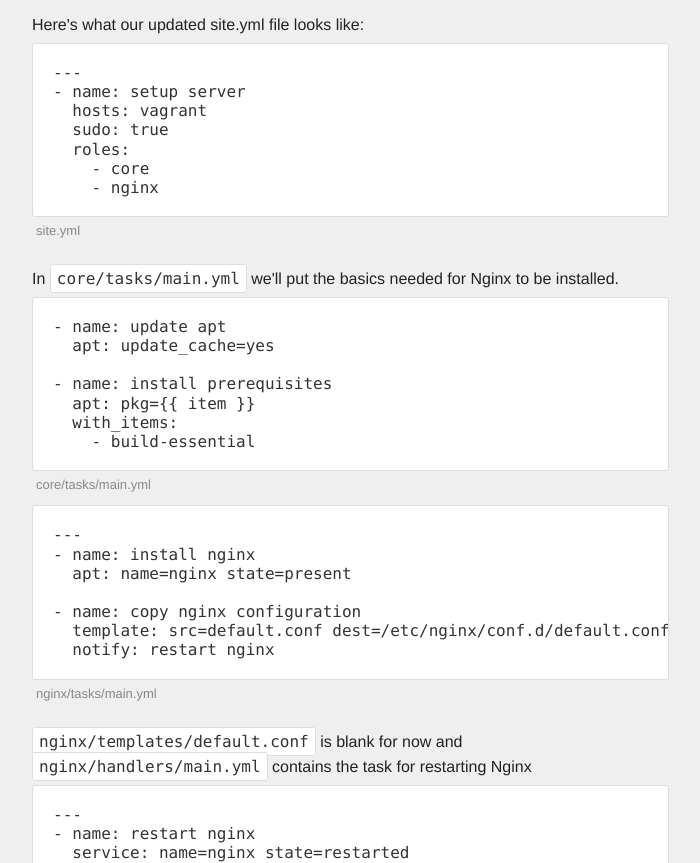
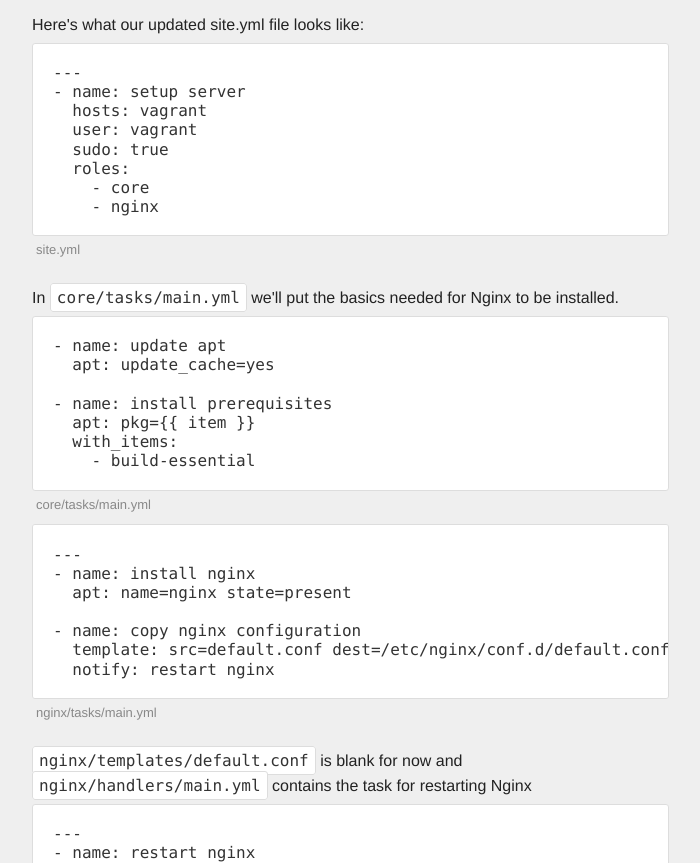
Before and after one commit to jdelight/jdelight.github.io, a plain HTML site: page first-steps-with-vagrant-ansible-and-aws/index.html in a window 1280 px wide. Shown: the part 3863-4726 px from the top of the page, without its empty margins (123-823 px from the left). Drawn offline with Linux system fonts and the light colour scheme; a script that the page names is missing.

Commit message:
Added the vagrant user to the ansible site.yml

```diff
--- a/first-steps-with-vagrant-ansible-and-aws/index.html
+++ b/first-steps-with-vagrant-ansible-and-aws/index.html
@@ -220,6 +220,7 @@ private/
 ---
 - name: setup server
   hosts: vagrant
+  user: vagrant
   sudo: true
   roles:
     - core
```
